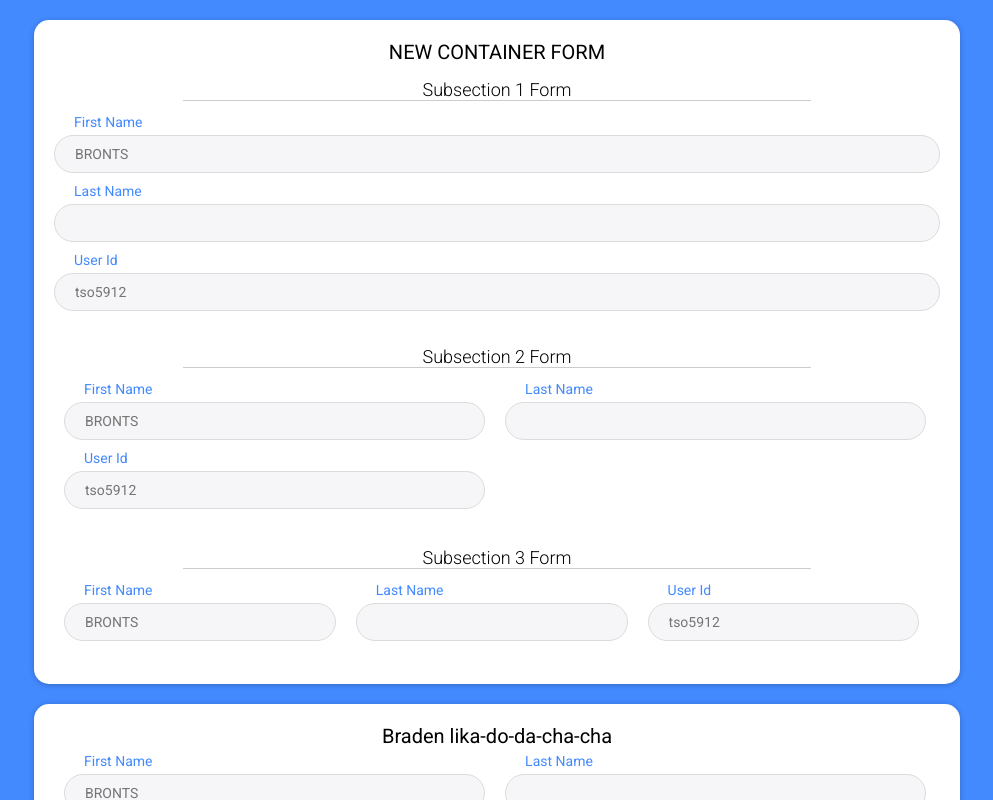
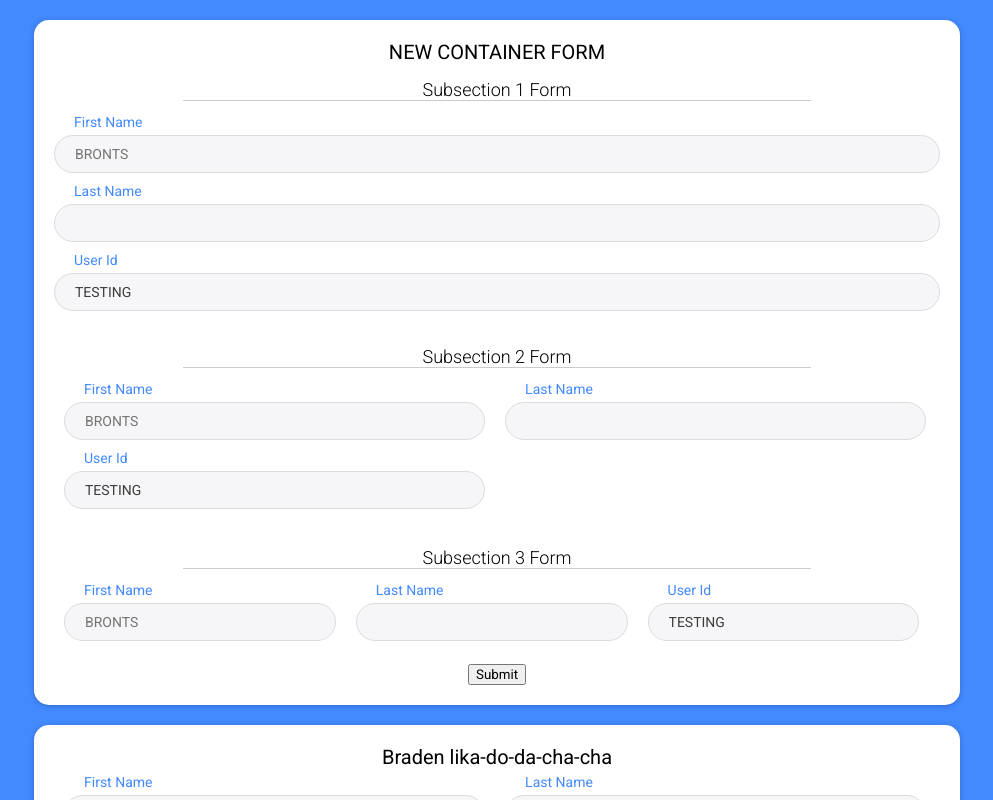
Before and after one commit to b2dt/react-form-template, a React app: page / in a window 1280 px wide. Shown: the top 800 px of the page, without its empty margins (143-1136 px from the left). Built offline with nearby package versions, Linux system fonts and the light colour scheme.

Commit message:
Attempting some refactors in order to allow an index on formSections. Need index to update parent values of origin data.

```diff
--- a/src/components/app/app.tsx
+++ b/src/components/app/app.tsx
@@ -4,6 +4,7 @@ import {RouteComponentProps} from "react-router";
 import Form from '../form/form';
 import {InputType} from "../../models/inputType";
 import FormSection from "../formSection/formSection";
+import {FormFieldProps} from "../../models/formFieldProps";
 
 export interface AppPageProps extends RouteComponentProps<any> {
 
@@ -12,7 +13,7 @@ export interface AppPageProps extends RouteComponentProps<any> {
 export default class App extends React.Component<AppPageProps, any> {
 	constructor(props) {
 		super(props)
-
+		this.submitForm = this.submitForm.bind(this)
 	}
 
 	componentDidMount() {
@@ -20,6 +21,10 @@ export default class App extends React.Component<AppPageProps, any> {
 	}
 
 	componentDidUpdate(prevProps, prevState) {
+
+	}
+
+	submitForm(formFields: FormFieldProps[]) {
 
 	}
 
@@ -52,7 +57,7 @@ export default class App extends React.Component<AppPageProps, any> {
 
 		return (
 			<div id="app">
-				<Form title="NEW CONTAINER FORM">
+				<Form title="NEW CONTAINER FORM" submitForm={this.submitForm}>
 					<FormSection title="Subsection 1 Form" formFields={formProps} inputsPerRow={1}/>
 					<FormSection title="Subsection 2 Form" formFields={formProps} inputsPerRow={2}/>
 					<FormSection title="Subsection 3 Form" formFields={formProps} inputsPerRow={3}/>
@@ -61,7 +66,8 @@ export default class App extends React.Component<AppPageProps, any> {
 					title={"Braden lika-do-da-cha-cha"}
 					formFields={formProps}
 					inputsPerRow={2}
-					/>
+					submitForm={this.submitForm}
+				/>
 			</div>
 		)
 	}
--- a/src/components/form/form.tsx
+++ b/src/components/form/form.tsx
@@ -1,102 +1,73 @@
 import * as React from 'react'
 import {FormFieldProps} from '../../models/formFieldProps';
-import {InputType} from "../../models/inputType";
 import {ColumnRange} from "../../models/columnRange";
-import classNames from 'classnames'
-import Input from "../general/input/input";
+import * as FormCreationUtil from "../../utility/formCreationUtil"
 
 export interface FormProps {
 	title: string
 	formFields?: FormFieldProps[]
 	inputsPerRow?: ColumnRange
+
+	submitForm?: (any) => any
 }
 
-export default class Form extends React.Component<FormProps, any> {
+export interface FormState {
+	formFields?: FormFieldProps[]
+}
+
+export default class Form extends React.Component<FormProps, FormState> {
 	constructor(props) {
 		super(props);
-		this.convertFormFieldPropsToInputs = this.convertFormFieldPropsToInputs.bind(this)
-		this.convert = this.convert.bind(this)
 		this.updateFieldValue = this.updateFieldValue.bind(this)
 		this.createForm = this.createForm.bind(this)
+		this.submitLocalForm = this.submitLocalForm.bind(this)
+		this.state = {
+			formFields: []
+		}
 	}
 
 	componentDidMount(): void {
-		// console.log(this.state.formState)
+
 	}
 
 	updateFieldValue(e) {
 		const {state} = this
-		console.log(state.formState)
+		// console.log(state.formState)
 	}
 
-	convertToTextBox(textProps: FormFieldProps, columnClassName: string) {
-		let classes = classNames('field', columnClassName)
-		return (
-			<div className={classes} key={textProps.id}>
-				<Input
-					id={textProps.id}
-					classes={"form-text-input"}
-					label={textProps.label}
-					index={textProps.index}
-					updateFormList={this.updateFieldValue}
-					inputProps={{
-						type: "text",
-						placeholder: textProps.placeholder,
-					}}
-				/>
-			</div>
-		)
-	}
-
-	convertToButton(buttonProps: FormFieldProps, columnClassName: string) {
-		let classes = classNames("form-text-input", columnClassName)
-
-
-	}
-
-	convertToDropdown(dropdownProps: FormFieldProps, columnClassName: string) {
-		let classes = classNames("form-text-input", columnClassName)
-
-
-	}
-
-	convertToTextArea(textAreaProps: FormFieldProps, columnClassName: string) {
-		let classes = classNames("form-text-input", columnClassName)
-
-
-	}
-
-	convert(formProp: FormFieldProps) {
+	submitLocalForm() {
 		const {props} = this
-		let columnClassName = classNames({"col-one": props.inputsPerRow == ColumnRange.ONE}, {"col-two": props.inputsPerRow == ColumnRange.TWO}, {"col-three": props.inputsPerRow == ColumnRange.THREE})
-
-		if (formProp.inputType == InputType.Text)
-			return this.convertToTextBox(formProp, columnClassName)
-		else if (formProp.inputType == InputType.Button)
-			return this.convertToButton(formProp, columnClassName)
-		else if (formProp.inputType == InputType.Dropdown)
-			return this.convertToDropdown(formProp, columnClassName)
-		else if (formProp.inputType == InputType.TextArea)
-			return this.convertToTextArea(formProp, columnClassName)
-	}
-
-	convertFormFieldPropsToInputs() {
-		return this.props.formFields.map(field => (this.convert(field)))
+		if (props.children === null || props.children === undefined) {
+			console.log(props.formFields)
+			props.submitForm(props.formFields)
+		} else {
+			let fields: any[] = React.Children.map(props.children, (child: any) => {
+				return {...child.props.formFields}
+			})
+			console.log(props.children)
+			console.log(fields)
+			props.submitForm(fields)
+		}
 	}
 
 	createForm() {
 		const {props} = this
-		console.log(props.inputsPerRow)
 		if (props.children === null || props.children === undefined) {
 			return (
 				<div className={"form-field-wrapper"}>
-					{this.convertFormFieldPropsToInputs()}
+					{FormCreationUtil.convertFormFieldPropsToInputs(props.formFields, props.inputsPerRow, this.updateFieldValue)}
 				</div>
 			)
 		} else {
 			return (
 				<div className={"form-field-wrapper"}>
-					{this.props.children}
+					{React.Children.map(this.props.children,
+						(child: any, index) => {
+							child = {...child}
+							console.log(child)
+							return child
+						})
+					}
 				</div>
 			)
 		}
@@ -109,6 +80,11 @@ export default class Form extends React.Component<FormProps, any> {
 			<div className={'form-container'}>
 				<div className={'form-title'}>{props.title}</div>
 				{formFields}
+				<button className={"form-button"}
+								type="button"
+								onClick={this.submitLocalForm}>
+					Submit
+				</button>
 			</div>
 		);
 	}
--- a/src/components/general/input/input.tsx
+++ b/src/components/general/input/input.tsx
@@ -7,11 +7,9 @@ export interface InputProps {
 	classes?: string
 	label?: string
 	error?: string
-	debounceInput?: boolean
-	debounceAmount?: number
 	inputProps?: InputAttributes
 
-	updateFormList?: (x: any, y: any) => any
+	updateFieldValue?: (x: any, y: any) => any
 }
 
 export default class Input extends React.Component<InputProps, any> {
@@ -19,18 +17,12 @@ export default class Input extends React.Component<InputProps, any> {
 		super(props)
 		this.localOnChange = this.localOnChange.bind(this)
 		this.handleNewProps = this.handleNewProps.bind(this)
-		this.state = {
-			value: ""
-		}
 	}
 
 	localOnChange(e) {
 		const value = e.target.value,
 			{props} = this
-		this.setState({
-			value: value
-		})
-		this.props.updateFormList(value, props.index)
+		props.updateFieldValue(value, props.index)
 	}
 
 	handleOptional(prop: string, defaultValue: any = null, appendDefaultValue: boolean = false) {
--- a/src/models/formFieldProps.tsx
+++ b/src/models/formFieldProps.tsx
@@ -6,6 +6,7 @@ export interface FormFieldProps {
 	label: string
 	index: number
 
+	value?: string
 	required?: boolean
 	defaultText?: string
 	placeholder?: string
--- /dev/null
+++ b/src/utility/formCreationUtil.tsx
@@ -0,0 +1,59 @@
+import * as React from "react";
+import {FormFieldProps} from "../models/formFieldProps";
+import {ColumnRange} from "../models/columnRange";
+import {InputType} from "../models/inputType";
+import classNames from 'classnames'
+import Input from "../components/general/input/input";
+
+export const convertFormFieldPropsToInputs = (formFields: FormFieldProps[], numOfColumns: ColumnRange, updateFieldVal: any) => {
+	return formFields.map(field => (convert(field, numOfColumns, updateFieldVal)))
+}
+
+const convert = (formProp: FormFieldProps, numOfColumns: ColumnRange, updateFieldVal: any) => {
+	let columnClassName = classNames({"col-one": numOfColumns == ColumnRange.ONE}, {"col-two": numOfColumns == ColumnRange.TWO}, {"col-three": numOfColumns == ColumnRange.THREE})
+
+	if (formProp.inputType == InputType.Text)
+		return convertToTextBox(formProp, columnClassName, updateFieldVal)
+	else if (formProp.inputType == InputType.Button)
+		return convertToButton(formProp, columnClassName, updateFieldVal)
+	else if (formProp.inputType == InputType.Dropdown)
+		return convertToDropdown(formProp, columnClassName, updateFieldVal)
+	else if (formProp.inputType == InputType.TextArea)
+		return convertToTextArea(formProp, columnClassName, updateFieldVal)
+}
+
+const convertToTextBox = (textProps: FormFieldProps, columnClassName: string, updateFieldVal: any) => {
+	let classes = classNames('field', columnClassName)
+	return (
+		<div className={classes} key={textProps.id}>
+			<Input
+				id={textProps.id}
+				classes={"form-text-input"}
+				label={textProps.label}
+				index={textProps.index}
+				updateFieldValue={updateFieldVal}
+				inputProps={{
+					type: "text",
+					placeholder: textProps.placeholder,
+					value: textProps.defaultText
+				}}
+			/>
+		</div>
+	)
+}
+
+const convertToButton = (buttonProps: FormFieldProps, columnClassName: string, updateFieldVal: any) => {
+	let classes = classNames("form-text-input", columnClassName)
+
+
+}
+
+const convertToDropdown = (dropdownProps: FormFieldProps, columnClassName: string, updateFieldVal: any) => {
+	let classes = classNames("form-text-input", columnClassName)
+
+
+}
+
+const convertToTextArea = (textAreaProps: FormFieldProps, columnClassName: string, updateFieldVal: any) => {
+	let classes = classNames("form-text-input", columnClassName)
+}
```
